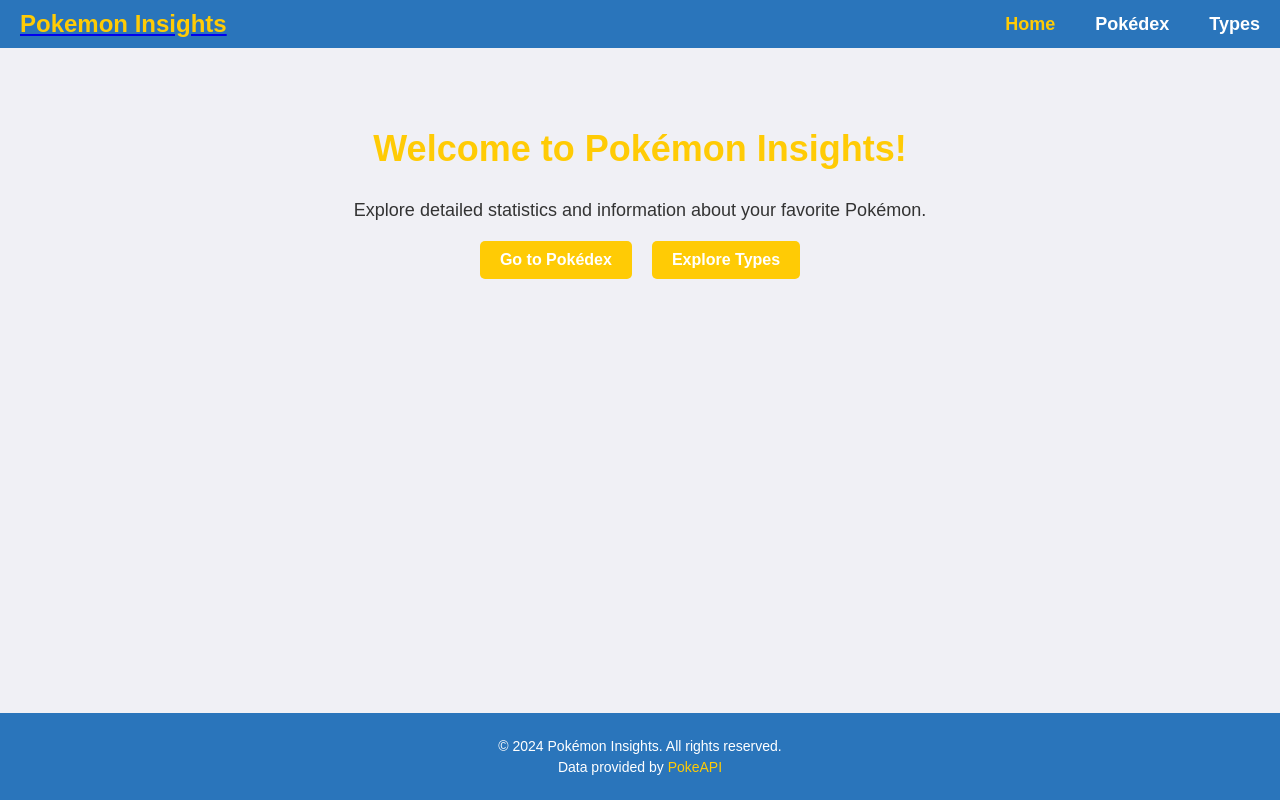
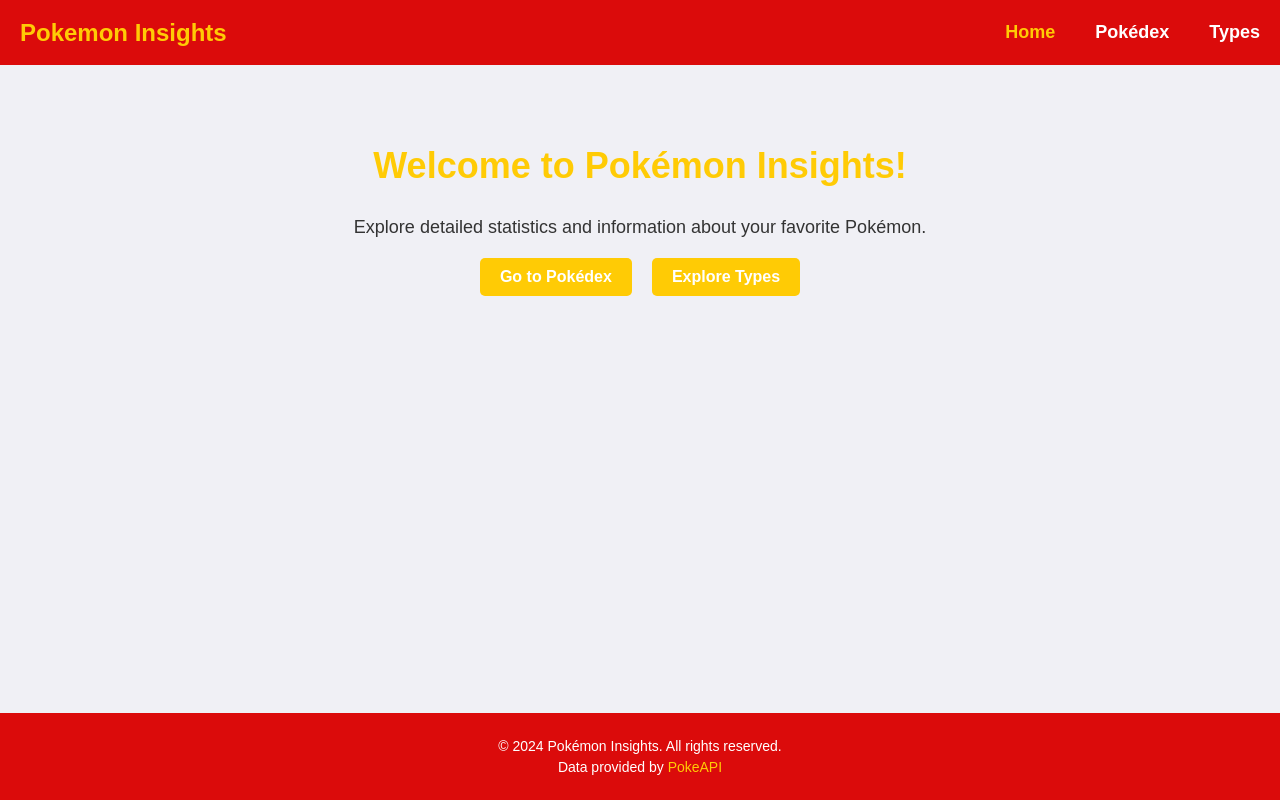
Before and after one commit to josevbrito/pokemon-insights, a React (Create React App) app: page / in a window 1280 px wide. Built offline with nearby package versions, Linux system fonts and the light colour scheme.

Commit message:
feat: :art: Fixing Styles

```diff
--- a/src/css/Card.css
+++ b/src/css/Card.css
@@ -1,5 +1,6 @@
 .pokemon-card {
     border: 1px solid #ccc;
+    background-color: #fff;
     border-radius: 8px;
     padding: 10px;
     text-align: center;
@@ -32,6 +33,17 @@
     margin-top: 10px;
 }
 
+.pokemon-card a {
+    text-decoration: none;
+    color: inherit;
+}
+
+.pokemon-card .pokemon-number,
+.pokemon-card .pokemon-name {
+    margin: 0;
+}
+
+
 .pokemon-number {
     font-weight: bold;
 }
--- a/src/css/Footer.css
+++ b/src/css/Footer.css
@@ -1,5 +1,5 @@
 .footer {
-    background-color: #2a75bb;
+    background-color: #db0b0b;
     color: #fff;
     text-align: center;
     padding: 20px 0;
--- a/src/css/Header.css
+++ b/src/css/Header.css
@@ -3,7 +3,8 @@
   justify-content: space-between;
   align-items: center;
   padding: 10px 20px;
-  background-color: #2a75bb;
+  background-color: #db0b0b;
+  height: 45px;
 }
 
 .logo h1 {
@@ -12,6 +13,16 @@
   cursor: pointer;
   margin: 0;
 }
+
+.nav-logo {
+  text-decoration: none;
+  color: inherit;
+}
+
+.nav-logo h1 {
+  margin: 0;
+}
+
 
 .nav {
   display: flex;
@@ -37,7 +48,7 @@
 }
 
 .nav-link.active {
-  color: #ffcb05; /* Cor ativa ao clicar */
+  color: #ffcb05;
 }
 
 .nav-link:hover {
--- a/src/css/Pokedex.css
+++ b/src/css/Pokedex.css
@@ -3,7 +3,7 @@
 }
 
 .search-input {
-    width: 100%;
+    width: 40%;
     padding: 10px;
     margin-bottom: 20px;
     border: 1px solid #ccc;
```
